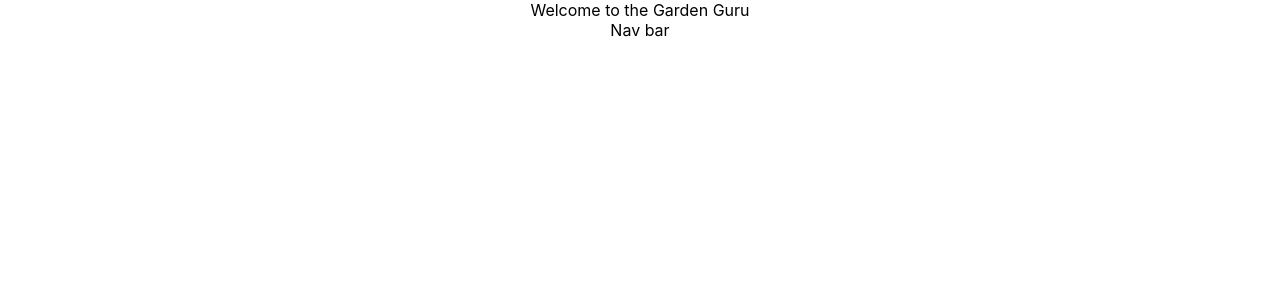
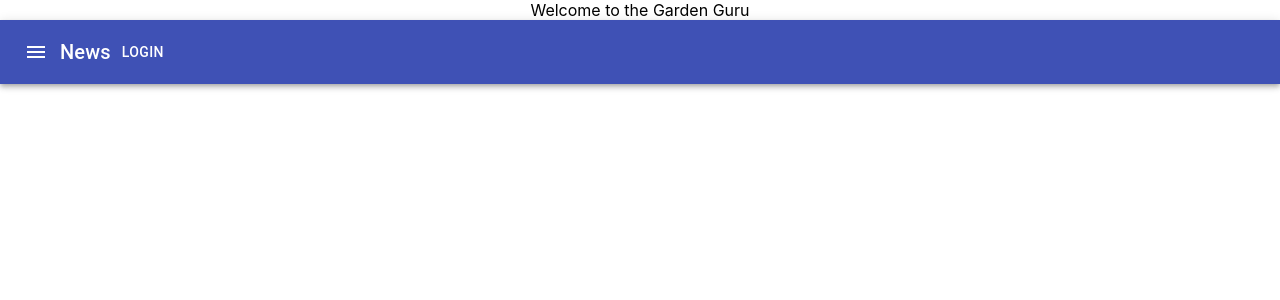
Before and after one commit to chingu-voyages/v10-bears-team-02, a React (Create React App) app in the folder client/: page / in a window 1280 px wide. Shown: the top 300 px of the page. Built offline with nearby package versions, Linux system fonts and the light colour scheme.

Commit message:
Create navbar styles

```diff
--- /dev/null
+++ b/client/src/components/navbar/NavBar.css
@@ -0,0 +1,11 @@
+.root {
+    flex-grow: 1,
+  }
+
+  .menuButton {
+    margin-right: 3px,
+  }
+
+  .title {
+    flex-grow: 1,
+  }
--- a/client/src/components/navbar/NavBar.js
+++ b/client/src/components/navbar/NavBar.js
@@ -1,19 +1,32 @@
 import React, { Component } from 'react'
 
+import AppBar from '@material-ui/core/AppBar';
+import Toolbar from '@material-ui/core/Toolbar';
+import Typography from '@material-ui/core/Typography';
+import Button from '@material-ui/core/Button';
+import IconButton from '@material-ui/core/IconButton';
+import MenuIcon from '@material-ui/icons/Menu';
 
+import './NavBar.css'
 
 class NavBar extends Component{
-
-
-
 
     render() {
 
         return (
-            <div>
-
-                Nav bar
-            </div>
+            <div className="root">
+            <AppBar position="static">
+              <Toolbar>
+                <IconButton edge="start" className="menuButton" color="inherit" aria-label="Menu">
+                  <MenuIcon />
+                </IconButton>
+                <Typography variant="h6" className="title">
+                  News
+                </Typography>
+                <Button color="inherit">Login</Button>
+              </Toolbar>
+            </AppBar>
+          </div>
 
         )
     }
```
Also changed, not shown: 1 other file (tests, documents, lock files or other folders).
